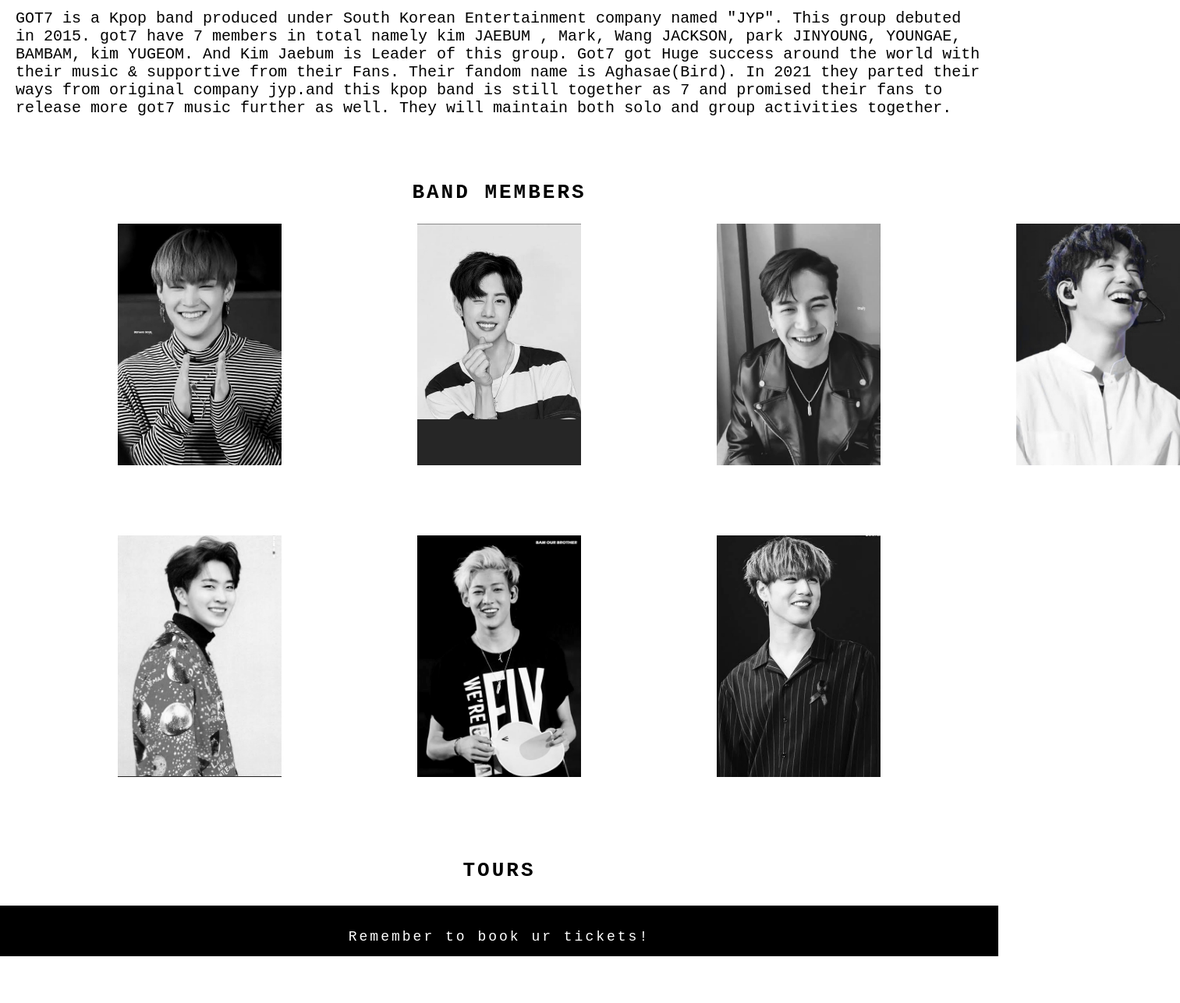
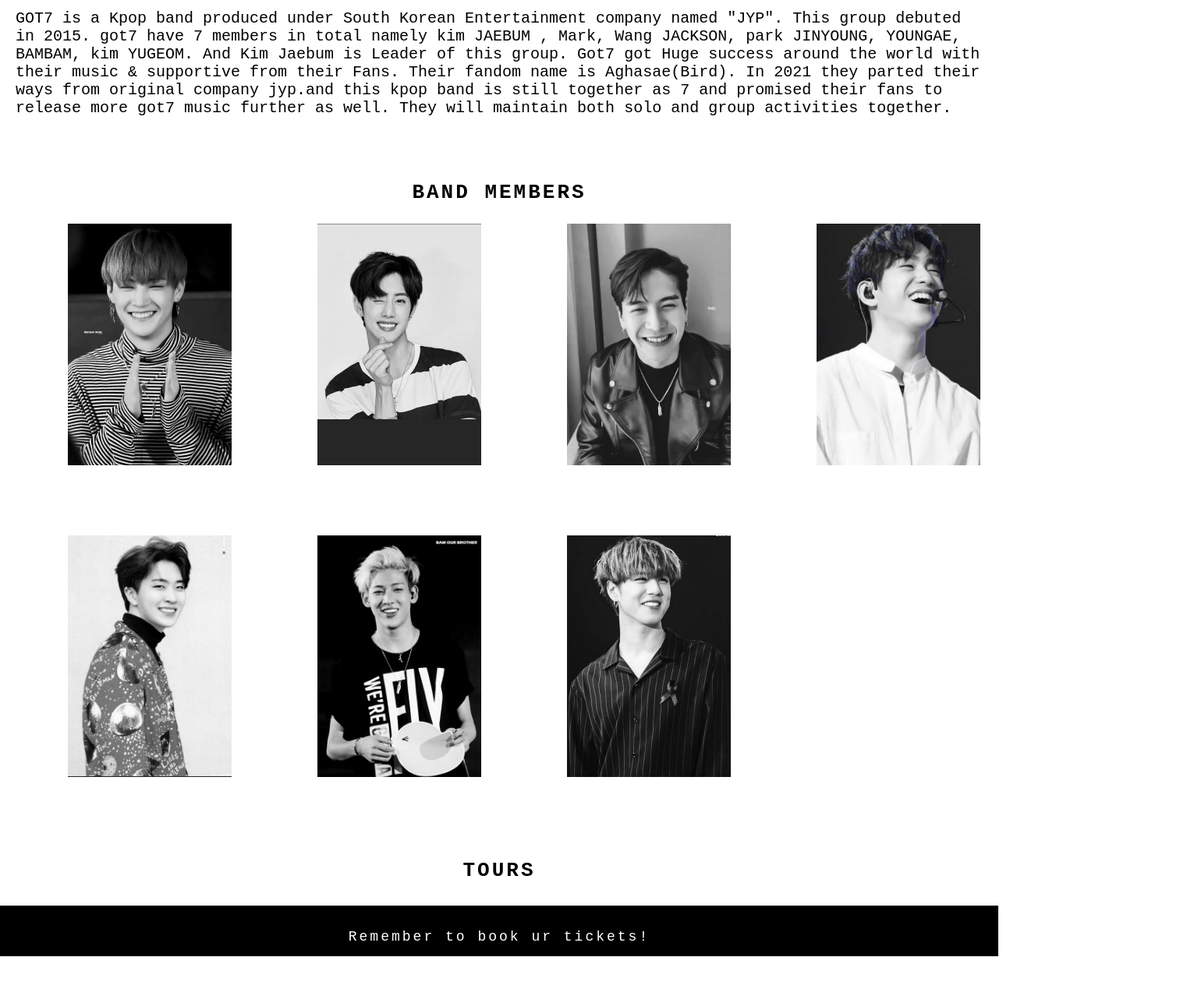
Before and after one commit to Priya7597/Band.priya7597.github.io, a plain HTML site: page index.html in a window 1280 px wide. Shown: the part 958-2245 px from the top of the page at 78% size, 1513 px wide, since content can reach past the window. Drawn offline with Linux system fonts and the light colour scheme.

Commit message:
Update style.css

```diff
--- a/style.css
+++ b/style.css
@@ -308,7 +308,7 @@ margin-right:10%;
 
 top:1400px ;
 
- left:10%;
+ left:5%;
 
 }
 
@@ -316,7 +316,7 @@ top:1400px ;
 
 top: 1400px;
 
- left:40%;
+ left:30%;
 
 }
 
@@ -324,7 +324,7 @@ top: 1400px;
 
 top: 1400px;
 
- left:70%;
+ left:55%;
 
 }
 
@@ -332,7 +332,7 @@ top: 1400px;
 
 top: 1400px;
 
- left:100%;
+ left:80%;
 
 }
 
@@ -340,7 +340,7 @@ top: 1400px;
 
 top:1800px;
 
- left:10%;
+ left:5%;
 
 }
 
@@ -348,7 +348,7 @@ top:1800px;
 
 top: 1800px;
 
- left:40%;
+ left:30%;
 
 }
 
@@ -356,7 +356,7 @@ top: 1800px;
 
 top: 1800px;
 
- left:70%;
+ left:55%;
 
 }
 
@@ -380,7 +380,7 @@ top: 2550px;
 
 top: 2550px;
 
- left:53%;
+ left:56%;
 
 }
 
@@ -388,7 +388,7 @@ top: 2550px;
 
 top: 2550px;
 
- left:73%;
+ left:79%;
 
 }
 
@@ -614,7 +614,7 @@ top: 3550px;
 
 top: 3550px;
 
- left:53%;
+ left:56%;
 
 }
 
@@ -622,7 +622,7 @@ top: 3550px;
 
 top: 3550px;
 
- left:73%;
+ left:79%;
 
 }
 
```
